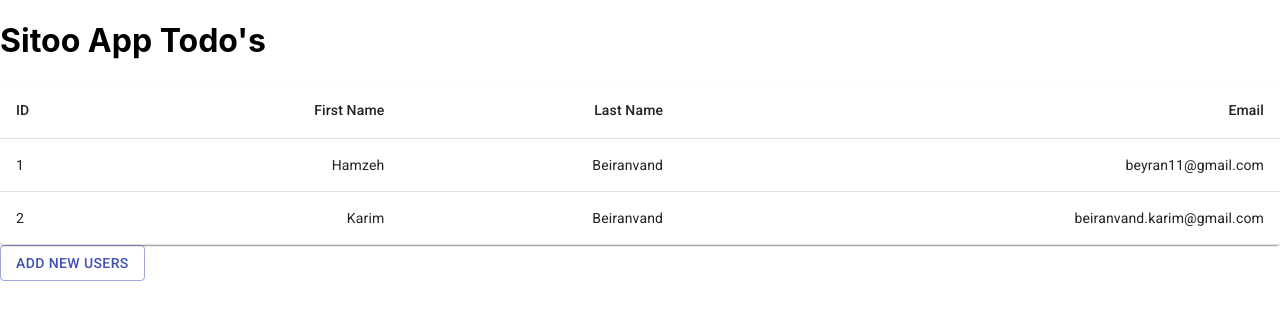
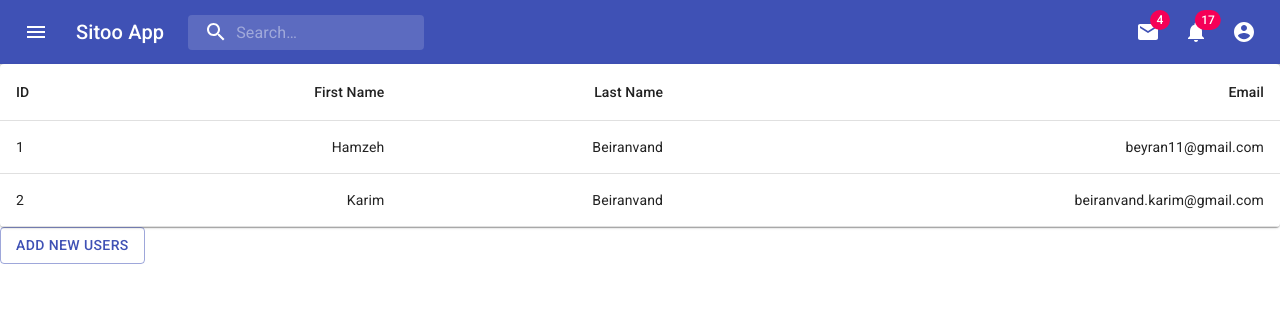
Before and after one commit to beyran11/sitoo-react-app, a React (Create React App) app: page / in a window 1280 px wide. Shown: the top 320 px of the page. Built offline with nearby package versions, Linux system fonts and the light colour scheme.

Commit message:
Nav Bar added

```diff
--- a/src/App.js
+++ b/src/App.js
@@ -1,7 +1,7 @@
 import React, {Component} from 'react';
 import SimpleTable from "./SimpleTable";
 import FormDialog from "./FormDialog";
-
+import PrimarySearchAppBar from "./PrimarySearchAppBar"
 
 class App extends Component {
   state = {
@@ -33,7 +33,7 @@
   render() {
     return (
         <div className="todo-app container">
-          <h1 className="center blue-text">Sitoo App Todo's</h1>
+          <PrimarySearchAppBar />
           <SimpleTable todos={this.state.todos} deleteTodo={this.deleteTodo} />
 
           <FormDialog addTodo={this.addTodo} />
--- a/src/FormDialog.js
+++ b/src/FormDialog.js
@@ -8,7 +8,7 @@
 import DialogTitle from '@material-ui/core/DialogTitle';
 import BasicTextFields from "./BasicTextFields";
 
-export default function FormDialog({addTodo}) {
+function FormDialog ({addTodo}) {
     const [open, setOpen] = React.useState(false);
 
     const handleClickOpen = () => {
@@ -37,3 +37,5 @@
         </div>
     );
 }
+
+export default FormDialog;
--- /dev/null
+++ b/src/PrimarySearchAppBar.js
@@ -0,0 +1,232 @@
+import React from 'react';
+import { fade, makeStyles } from '@material-ui/core/styles';
+import AppBar from '@material-ui/core/AppBar';
+import Toolbar from '@material-ui/core/Toolbar';
+import IconButton from '@material-ui/core/IconButton';
+import Typography from '@material-ui/core/Typography';
+import InputBase from '@material-ui/core/InputBase';
+import Badge from '@material-ui/core/Badge';
+import MenuItem from '@material-ui/core/MenuItem';
+import Menu from '@material-ui/core/Menu';
+import MenuIcon from '@material-ui/icons/Menu';
+import SearchIcon from '@material-ui/icons/Search';
+import AccountCircle from '@material-ui/icons/AccountCircle';
+import MailIcon from '@material-ui/icons/Mail';
+import NotificationsIcon from '@material-ui/icons/Notifications';
+import MoreIcon from '@material-ui/icons/MoreVert';
+
+const useStyles = makeStyles((theme) => ({
+    grow: {
+        flexGrow: 1,
+    },
+    menuButton: {
+        marginRight: theme.spacing(2),
+    },
+    title: {
+        display: 'none',
+        [theme.breakpoints.up('sm')]: {
+            display: 'block',
+        },
+    },
+    search: {
+        position: 'relative',
+        borderRadius: theme.shape.borderRadius,
+        backgroundColor: fade(theme.palette.common.white, 0.15),
+        '&:hover': {
+            backgroundColor: fade(theme.palette.common.white, 0.25),
+        },
+        marginRight: theme.spacing(2),
+        marginLeft: 0,
+        width: '100%',
+        [theme.breakpoints.up('sm')]: {
+            marginLeft: theme.spacing(3),
+            width: 'auto',
+        },
+    },
+    searchIcon: {
+        padding: theme.spacing(0, 2),
+        height: '100%',
+        position: 'absolute',
+        pointerEvents: 'none',
+        display: 'flex',
+        alignItems: 'center',
+        justifyContent: 'center',
+    },
+    inputRoot: {
+        color: 'inherit',
+    },
+    inputInput: {
+        padding: theme.spacing(1, 1, 1, 0),
+        // vertical padding + font size from searchIcon
+        paddingLeft: `calc(1em + ${theme.spacing(4)}px)`,
+        transition: theme.transitions.create('width'),
+        width: '100%',
+        [theme.breakpoints.up('md')]: {
+            width: '20ch',
+        },
+    },
+    sectionDesktop: {
+        display: 'none',
+        [theme.breakpoints.up('md')]: {
+            display: 'flex',
+        },
+    },
+    sectionMobile: {
+        display: 'flex',
+        [theme.breakpoints.up('md')]: {
+            display: 'none',
+        },
+    },
+}));
+
+export default function PrimarySearchAppBar() {
+    const classes = useStyles();
+    const [anchorEl, setAnchorEl] = React.useState(null);
+    const [mobileMoreAnchorEl, setMobileMoreAnchorEl] = React.useState(null);
+
+    const isMenuOpen = Boolean(anchorEl);
+    const isMobileMenuOpen = Boolean(mobileMoreAnchorEl);
+
+    const handleProfileMenuOpen = (event) => {
+        setAnchorEl(event.currentTarget);
+    };
+
+    const handleMobileMenuClose = () => {
+        setMobileMoreAnchorEl(null);
+    };
+
+    const handleMenuClose = () => {
+        setAnchorEl(null);
+        handleMobileMenuClose();
+    };
+
+    const handleMobileMenuOpen = (event) => {
+        setMobileMoreAnchorEl(event.currentTarget);
+    };
+
+    const menuId = 'primary-search-account-menu';
+    const renderMenu = (
+        <Menu
+            anchorEl={anchorEl}
+            anchorOrigin={{ vertical: 'top', horizontal: 'right' }}
+            id={menuId}
+            keepMounted
+            transformOrigin={{ vertical: 'top', horizontal: 'right' }}
+            open={isMenuOpen}
+            onClose={handleMenuClose}
+        >
+            <MenuItem onClick={handleMenuClose}>Profile</MenuItem>
+            <MenuItem onClick={handleMenuClose}>My account</MenuItem>
+        </Menu>
+    );
+
+    const mobileMenuId = 'primary-search-account-menu-mobile';
+    const renderMobileMenu = (
+        <Menu
+            anchorEl={mobileMoreAnchorEl}
+            anchorOrigin={{ vertical: 'top', horizontal: 'right' }}
+            id={mobileMenuId}
+            keepMounted
+            transformOrigin={{ vertical: 'top', horizontal: 'right' }}
+            open={isMobileMenuOpen}
+            onClose={handleMobileMenuClose}
+        >
+            <MenuItem>
+                <IconButton aria-label="show 4 new mails" color="inherit">
+                    <Badge badgeContent={4} color="secondary">
+                        <MailIcon />
+                    </Badge>
+                </IconButton>
+                <p>Messages</p>
+            </MenuItem>
+            <MenuItem>
+                <IconButton aria-label="show 11 new notifications" color="inherit">
+                    <Badge badgeContent={11} color="secondary">
+                        <NotificationsIcon />
+                    </Badge>
+                </IconButton>
+                <p>Notifications</p>
+            </MenuItem>
+            <MenuItem onClick={handleProfileMenuOpen}>
+                <IconButton
+                    aria-label="account of current user"
+                    aria-controls="primary-search-account-menu"
+                    aria-haspopup="true"
+                    color="inherit"
+                >
+                    <AccountCircle />
+                </IconButton>
+                <p>Profile</p>
+            </MenuItem>
+        </Menu>
+    );
+
+    return (
+        <div className={classes.grow}>
+            <AppBar position="static">
+                <Toolbar>
+                    <IconButton
+                        edge="start"
+                        className={classes.menuButton}
+                        color="inherit"
+                        aria-label="open drawer"
+                    >
+                        <MenuIcon />
+                    </IconButton>
+                    <Typography className={classes.title} variant="h6" noWrap>
+                        Sitoo App
+                    </Typography>
+                    <div className={classes.search}>
+                        <div className={classes.searchIcon}>
+                            <SearchIcon />
+                        </div>
+                        <InputBase
+                            placeholder="Search…"
+                            classes={{
+                                root: classes.inputRoot,
+                                input: classes.inputInput,
+                            }}
+                            inputProps={{ 'aria-label': 'search' }}
+                        />
+                    </div>
+                    <div className={classes.grow} />
+                    <div className={classes.sectionDesktop}>
+                        <IconButton aria-label="show 4 new mails" color="inherit">
+                            <Badge badgeContent={4} color="secondary">
+                                <MailIcon />
+                            </Badge>
+                        </IconButton>
+                        <IconButton aria-label="show 17 new notifications" color="inherit">
+                            <Badge badgeContent={17} color="secondary">
+                                <NotificationsIcon />
+                            </Badge>
+                        </IconButton>
+                        <IconButton
+                            edge="end"
+                            aria-label="account of current user"
+                            aria-controls={menuId}
+                            aria-haspopup="true"
+                            onClick={handleProfileMenuOpen}
+                            color="inherit"
+                        >
+                            <AccountCircle />
+                        </IconButton>
+                    </div>
+                    <div className={classes.sectionMobile}>
+                        <IconButton
+                            aria-label="show more"
+                            aria-controls={mobileMenuId}
+                            aria-haspopup="true"
+                            onClick={handleMobileMenuOpen}
+                            color="inherit"
+                        >
+                            <MoreIcon />
+                        </IconButton>
+                    </div>
+                </Toolbar>
+            </AppBar>
+            {renderMobileMenu}
+            {renderMenu}
+        </div>
+    );
+}
```
